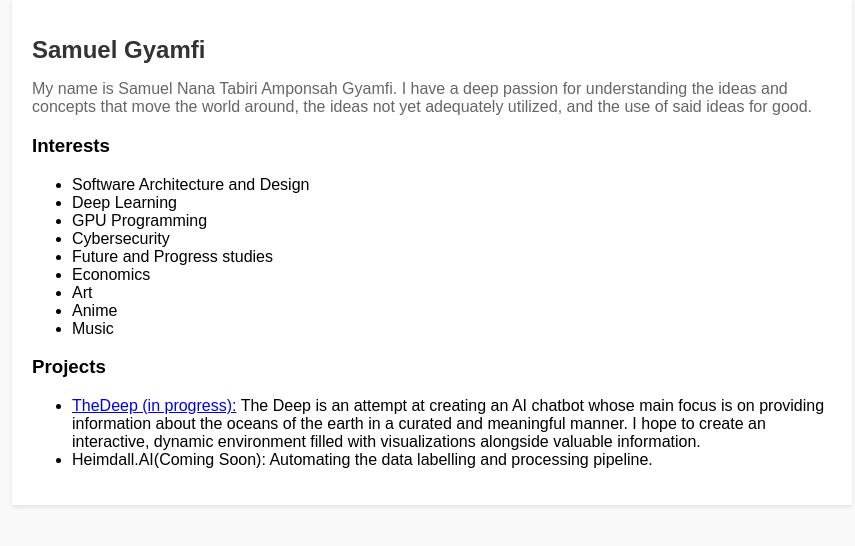
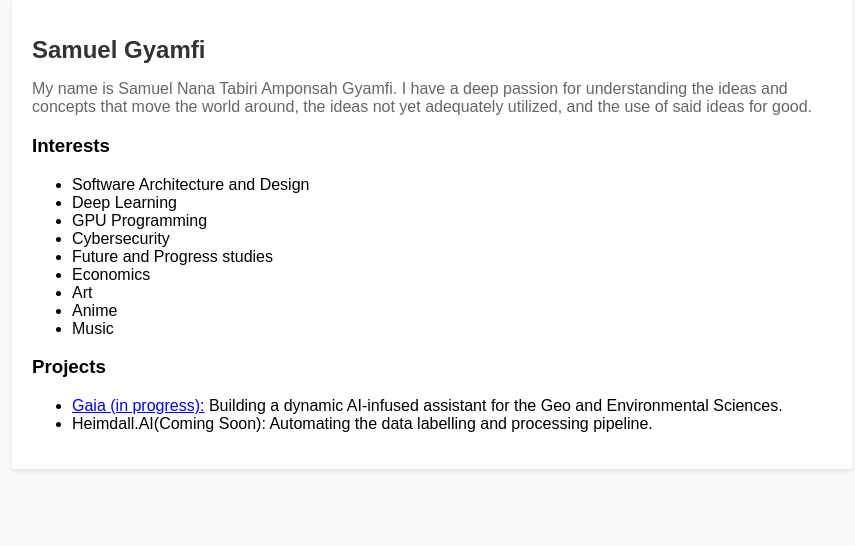
Before and after one commit to Onlyartist9/Onlyartist9.github.io, a plain HTML site: page index.html in a window 1280 px wide. Shown: the whole page, without its empty margins (208-1063 px from the left). Drawn offline with Linux system fonts and the light colour scheme; a web font is replaced by a local one.

Commit message:
Renamed thedeep to Gaia

```diff
--- a/index.html
+++ b/index.html
@@ -49,7 +49,7 @@
         </ul>
         <h3>Projects</h3>
         <ul>
-            <li><a href="https://onlyartist9.eu.pythonanywhere.com/">TheDeep (in progress):</a> The Deep is an attempt at creating an AI chatbot whose main focus is on providing information about the oceans of the earth in a curated and meaningful manner. I hope to create an interactive, dynamic environment filled with visualizations alongside valuable information.</li>
+            <li><a href="https://github.com/Onlyartist9/Gaia">Gaia (in progress):</a> Building a dynamic AI-infused assistant for the Geo and Environmental Sciences.</li>
             <li>Heimdall.AI(Coming Soon): Automating the data labelling and processing pipeline.</li>
         </ul>
     </div>
```
